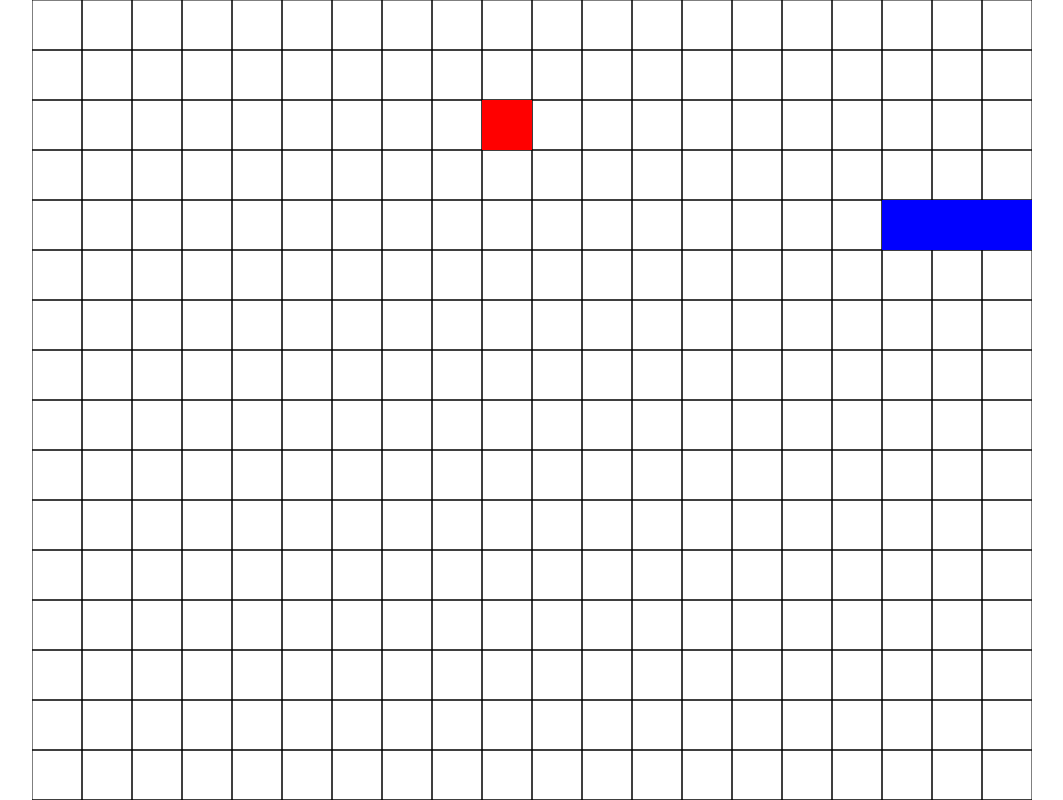
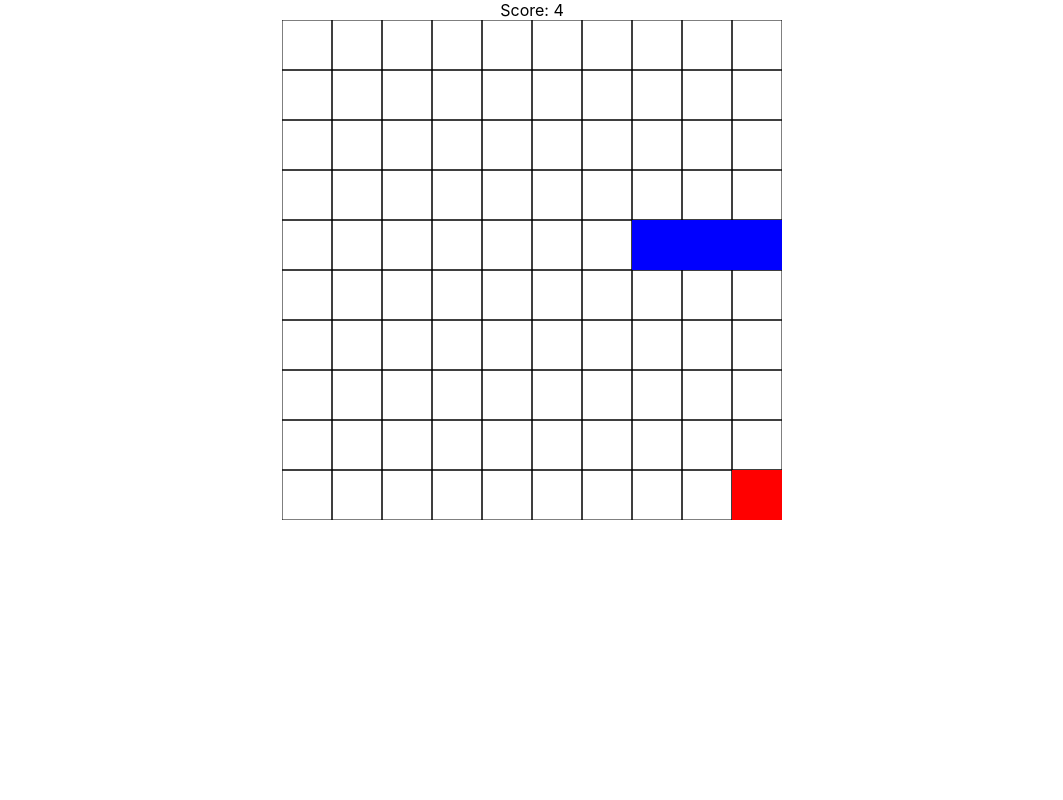
Before and after one commit to kaygu/kaygu.be, a React (Create React App) app: page / in a window 1280 px wide. Shown: the top 800 px of the page, without its empty margins (108-1171 px from the left). Built offline with nearby package versions, Linux system fonts and the light colour scheme.

Commit message:
gameplay bug fixing

```diff
--- a/src/App.js
+++ b/src/App.js
@@ -1,17 +1,10 @@
-import logo from './logo.svg';
 import './App.css';
-import Clock from './components/Clock';
-import Game from './components/Snake';
+import SnakeGame from './components/Snake';
 
 function App() {
   return (
     <div className="App">
-      {/*<header className="App-header">
-        <img src={logo} className="App-logo" alt="logo" />
-        <h1>Hello !</h1>
-        <Clock />
-      </header>*/}
-    <Game />
+    <SnakeGame />
     </div>
     );
   }
--- a/src/components/Snake/Board.js
+++ b/src/components/Snake/Board.js
@@ -3,18 +3,14 @@ class Board {
     this.width = SIZE_X;
     this.height = SIZE_Y;
 
-
     this.tileSize = SPRITE_SIZE;
   }
 
   draw(ctx) {
-    // ctx.clearRect(0, 0, ctx.canvas.width, ctx.canvas.height);
     ctx.beginPath();
-    // ctx.fillStyle = "blue"
     for (let i = 0; i < this.width; i++) {
       for (let j = 0; j < this.height; j++) {
-        ctx.strokeRect(i * this.tileSize, j * this.tileSize, this.tileSize, this.tileSize)
-
+        ctx.strokeRect(i * this.tileSize, j * this.tileSize, this.tileSize, this.tileSize);
       }
     }
     ctx.closePath();
--- a/src/components/Snake/Snake.js
+++ b/src/components/Snake/Snake.js
@@ -6,6 +6,9 @@ class Snake {
     // snake
     this.tail = []; // index 0 == head; index -1 == tail;
     this.direction = [];
+    this.directionS = '';
+    this.queue = [];
+
     this.apple = [];
 
     // game size & sprite size
@@ -25,8 +28,12 @@ class Snake {
   }
 
   spawnSnake() {
+    // set snake tail
     this.tail = [[5, 4], [4, 4], [3, 4], [2, 4]];
+
+    // set direction
     this.direction = [1, 0];
+    this.directionS = 'right'
   }
 
   spawnApple() {
@@ -53,6 +60,29 @@ class Snake {
     return this.tail.length;
   }
 
+  queueDirection(d) {
+    // check if direction is different
+    let current_dir = this.directionS;
+
+    if (this.queue.length) {
+      current_dir = this.queue[this.queue.length -1];
+      if (d === current_dir) {
+        return;
+      }
+
+    } else if (d === this.directionS) {
+      return;
+    }
+
+    if ((d === 'up' && current_dir === 'down') || (d === 'down' && current_dir === 'up') ||
+      (d === 'left' && current_dir === 'right') || (d === 'right' && current_dir === 'left')) {
+        return;
+    }
+    if (d === 'up' || d === 'down' || d === 'left' || d === 'right') {
+      this.queue.push(d);
+    }
+  }
+
   setDirection(d) {
     // check if direction is different ?
     switch(d) {
@@ -62,23 +92,29 @@ class Snake {
       case 'down':
         this.direction = [0, 1];
         break;
+      case 'left':
+        this.direction = [-1, 0];
+        break;
       case 'right':
         this.direction = [1, 0];
-        break;
-      case 'left':
-        this.direction = [-1, 0];
         break;
       default:
         return;
     }
+    this.directionS = d
   }
 
   update() {
     // add head with unshift() and remove tail with pop()
     // check if eats apple
 
-    if (!this.alive)
-      return;
+    if (!this.alive) {
+       return;
+    }
+
+    if (this.queue.length) {
+      this.setDirection(this.queue.shift());
+    }
 
     let x = this.tail[0][0] + this.direction[0];
     let y = this.tail[0][1] + this.direction[1];
--- /dev/null
+++ b/src/components/Snake/Stats.jsx
@@ -0,0 +1,25 @@
+import React from 'react';
+
+function Stats(props) {
+  const [snakeSize, setSnakeSize] = React.useState(props.snake.size);
+
+  React.useEffect(() => {
+    let interval = setInterval(() => {
+      if (snakeSize !== props.snake.size) {
+        setSnakeSize(props.snake.size);
+      }
+    }, 1000/ (props.gameSpeed * 2));
+
+    return (() => {
+      clearInterval(interval);
+    });
+  });
+
+  return (
+    <div key={snakeSize}>
+     Score: {' ' + snakeSize}
+    </div>
+  )
+}
+
+export default Stats;
--- a/src/components/Snake/index.jsx
+++ b/src/components/Snake/index.jsx
@@ -1,30 +1,35 @@
 import React from 'react';
+
 import useKeyboardEvent from '../useKeyboardEvent';
+import Stats from './Stats';
+
+// game
 import Snake from './Snake';
 import Board from './Board';
 
-const SIZE_X = 20;
-const SIZE_Y = 20;
+const SIZE_X = 10;
+const SIZE_Y = 10;
 const SPRITE_SIZE = 50;
-const GAME_SPEED = 5;
+const GAME_SPEED = 4;
 
-function Game(props) {
+var board = new Board(SIZE_X, SIZE_Y, SPRITE_SIZE);
+var s = new Snake(SIZE_X, SIZE_Y, SPRITE_SIZE);
+
+function SnakeGame(props) {
   const canvasRef = React.useRef(null);
-  var board = new Board(SIZE_X, SIZE_Y, SPRITE_SIZE);
-  var s = new Snake(SIZE_X, SIZE_Y, SPRITE_SIZE);
 
   const HandleKeypres = () => {
       useKeyboardEvent('ArrowUp', () => {
-        s.setDirection('up');
+        s.queueDirection('up');
       });
       useKeyboardEvent('ArrowDown', () => {
-        s.setDirection('down');
+        s.queueDirection('down');
       });
       useKeyboardEvent('ArrowRight', () => {
-        s.setDirection('right');
+        s.queueDirection('right');
       });
       useKeyboardEvent('ArrowLeft', () => {
-        s.setDirection('left');
+        s.queueDirection('left');
       });
   }
   HandleKeypres();
@@ -50,7 +55,7 @@ function Game(props) {
 
         // game
         s.update();
-        console.log(s.size)
+        // setSnakeLen(s.size);
         // draw
         ctx.clearRect(0, 0, ctx.canvas.width, ctx.canvas.height);
         board.draw(ctx);
@@ -66,10 +71,13 @@ function Game(props) {
   });
 
   return(
-    <canvas ref={canvasRef} {...props}>
-      Canvas is not supported on this browser
-    </canvas>
+    <div>
+      <Stats snake={s} gameSpeed={GAME_SPEED} />
+      <canvas ref={canvasRef} {...props}>
+       Canvas is not supported on this browser
+      </canvas>
+    </div>
   );
 }
 
-export default Game;
+export default SnakeGame;
```
